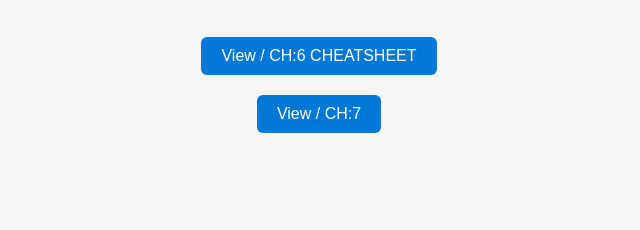
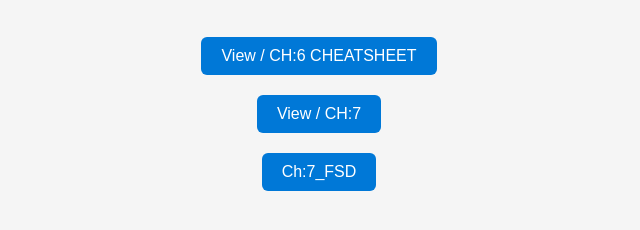
Before and after one commit to Manin1311/CollegeBootStrap, a plain HTML site: page index.html in a window 1280 px wide. Shown: the part 160-390 px from the top of the page, without its empty margins (321-961 px from the left). Drawn offline with Linux system fonts and the light colour scheme.

Commit message:
Update index.html

```diff
--- a/index.html
+++ b/index.html
@@ -4,7 +4,7 @@
 <head>
   <meta charset="UTF-8" />
   <meta name="viewport" content="width=device-width, initial-scale=1.0" />
-  <title>College Python PDFs</title>
+  <title>College BootStrap PDFs</title>
   <style>
     body {font-family: Arial, sans-serif; text-align: center; padding: 50px; background: #f5f5f5;}
     h1 {color: #222;}
@@ -19,7 +19,7 @@
   <div class="pdf-list">
     <a href="Unit-6_cheatsheet.pdf" target="_blank">View / CH:6 CHEATSHEET</a><br>
     <a href="Chapter 7_updated.pdf" target="_blank">View / CH:7</a><br>
-
+   <a href="Chapter-7_FSD-I.pdf" target="_blank">Ch:7_FSD</a>
   </div>
 </body>
 </html>
```
